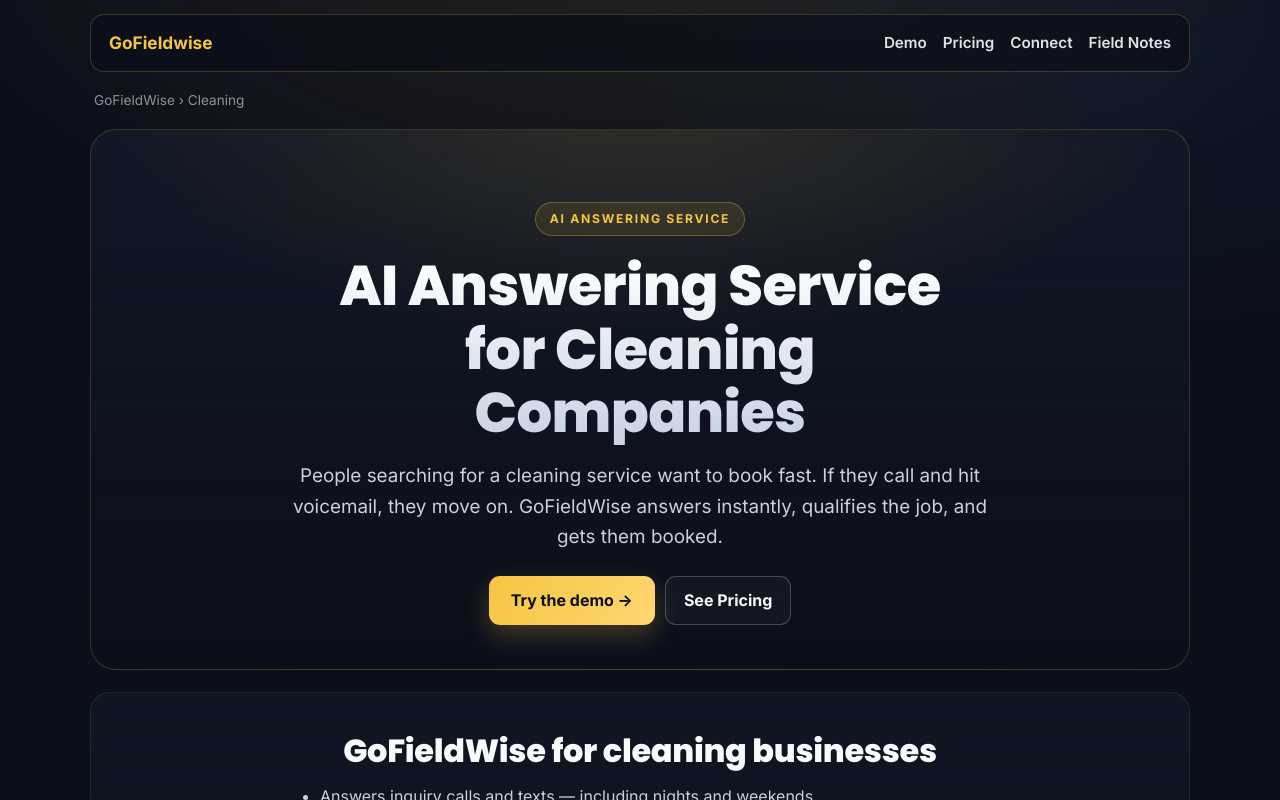
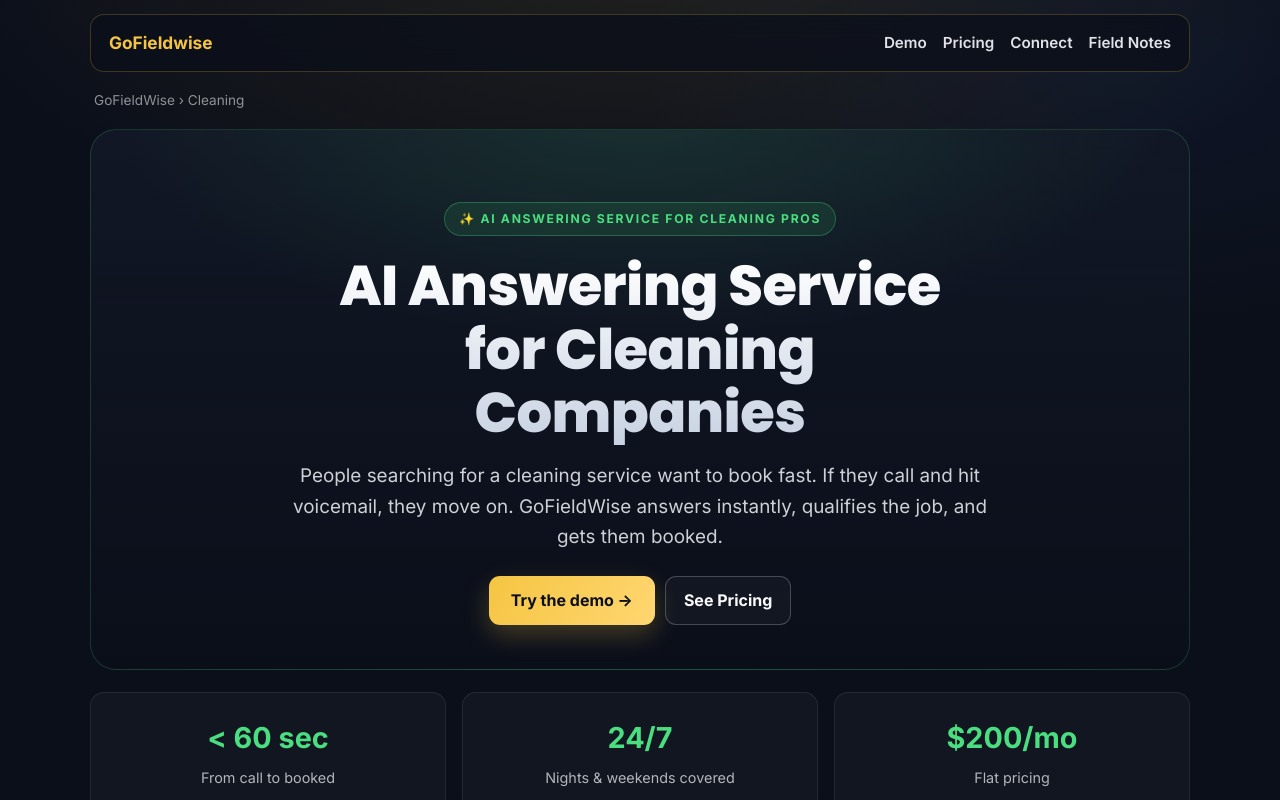
Before and after one commit to Eroc65/auto-gpt, a Next.js app in the folder frontend/: page /cleaning in a window 1280 px wide. Shown: the top 800 px of the page. Built offline with nearby package versions, Linux system fonts and the light colour scheme.

Commit message:
Per-trade customization: accent colors, icons, and trade-specific stats on landing pages

```diff
--- a/frontend/components/TradePage.js
+++ b/frontend/components/TradePage.js
@@ -6,6 +6,7 @@
   breadcrumb, eyebrow, h1, intro,
   bullets, chips, prices, kpis,
   cta, related,
+  accent = "#F5C542", icon,
 }) {
   return (
     <>
@@ -34,8 +35,18 @@
           </p>
         )}
 
-        <section className="hero">
-          {eyebrow && <p className="eyebrow">{eyebrow}</p>}
+        <section
+          className="hero"
+          style={{
+            borderColor: `${accent}30`,
+            background: `radial-gradient(760px 340px at 50% -5%, ${accent}21, transparent 70%), linear-gradient(180deg, rgba(18,24,38,0.92), rgba(11,15,26,0.55))`,
+          }}
+        >
+          {eyebrow && (
+            <p className="eyebrow" style={{ color: accent, borderColor: `${accent}4D`, background: `${accent}1A` }}>
+              {icon ? `${icon} ` : ""}{eyebrow}
+            </p>
+          )}
           <h1>{h1}</h1>
           <p>{intro}</p>
           <div className="actions">
@@ -48,7 +59,7 @@
           <div className="results-grid" style={{ marginBottom: 18 }}>
             {kpis.map((k, i) => (
               <div key={i} className="panel" style={{ textAlign: "center" }}>
-                <p style={{ fontSize: "1.8rem", fontWeight: 800, color: "#F5C542", margin: "0 0 4px" }}>{k.stat}</p>
+                <p style={{ fontSize: "1.8rem", fontWeight: 800, color: accent, margin: "0 0 4px" }}>{k.stat}</p>
                 <p style={{ margin: 0, color: "rgba(248,250,252,0.7)", fontSize: "0.9rem" }}>{k.label}</p>
               </div>
             ))}
@@ -81,7 +92,7 @@
             <h2>Searches we help you win</h2>
             <div style={{ display: "flex", flexWrap: "wrap", gap: 8, justifyContent: "center" }}>
               {chips.map((c, i) => (
-                <span key={i} style={{ background: "rgba(245,197,66,0.10)", border: "1px solid rgba(245,197,66,0.3)", color: "#F5C542", borderRadius: 999, padding: "5px 13px", fontSize: "0.85rem" }}>{c}</span>
+                <span key={i} style={{ background: `${accent}1A`, border: `1px solid ${accent}4D`, color: accent, borderRadius: 999, padding: "5px 13px", fontSize: "0.85rem" }}>{c}</span>
               ))}
             </div>
           </section>
--- a/frontend/pages/cleaning.js
+++ b/frontend/pages/cleaning.js
@@ -8,9 +8,16 @@
       canonical="https://gofieldwise.com/cleaning"
       ogTitle="AI Answering Service for Cleaning Companies | GoFieldWise"
       breadcrumb="Cleaning"
-      eyebrow="AI Answering Service"
+      accent="#4ADE80"
+      icon="✨"
+      eyebrow="AI Answering Service for Cleaning Pros"
       h1="AI Answering Service for Cleaning Companies"
       intro="People searching for a cleaning service want to book fast. If they call and hit voicemail, they move on. GoFieldWise answers instantly, qualifies the job, and gets them booked."
+      kpis={[
+        { stat: "< 60 sec", label: "From call to booked" },
+        { stat: "24/7", label: "Nights & weekends covered" },
+        { stat: "$200/mo", label: "Flat pricing" },
+      ]}
       bullets={{
         title: "GoFieldWise for cleaning businesses",
         items: [
--- a/frontend/pages/hvac.js
+++ b/frontend/pages/hvac.js
@@ -8,7 +8,9 @@
       canonical="https://gofieldwise.com/hvac"
       ogTitle="AI Answering Service for HVAC Companies | GoFieldWise"
       breadcrumb="HVAC"
-      eyebrow="AI Answering Service"
+      accent="#60A5FA"
+      icon="🌡️"
+      eyebrow="AI Answering Service for HVAC"
       h1="AI Answering Service for HVAC Companies"
       intro="When your tech is under a house and a new customer calls, GoFieldWise answers. It qualifies the lead, captures job details, and books the appointment — automatically, 24/7."
       kpis={[
--- a/frontend/pages/website-design.js
+++ b/frontend/pages/website-design.js
@@ -8,6 +8,7 @@
       canonical="https://gofieldwise.com/website-design"
       ogTitle="Contractor Website Design Oklahoma | GoFieldWise"
       breadcrumb="Contractor Website Design Oklahoma"
+      icon="🌐"
       eyebrow="Built to rank on Google"
       h1="Contractor Website Design in Oklahoma — Built to Rank From Day One"
       intro="Most contractor websites look good but don't rank. GoFieldWise builds websites for Oklahoma trades businesses engineered to show up on Google."
```
Also changed, not shown: frontend/pages/electrical.js (+8 -1 lines), frontend/pages/plumbing.js (+8 -1 lines), frontend/pages/roofing.js (+8 -1 lines).
